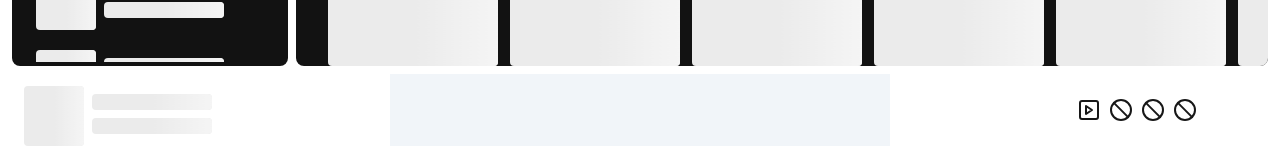
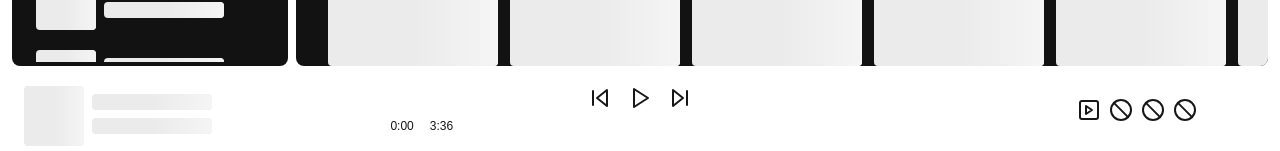
Before and after one commit to ThauanSilva03/Spotify-2, a Next.js app: page / in a window 1280 px wide. Shown: the part 798-949 px from the top of the page. Built offline with nearby package versions, Linux system fonts and the light colour scheme.

Commit message:
feat: play/pause bar

```diff
--- a/src/app/page.tsx
+++ b/src/app/page.tsx
@@ -9,8 +9,11 @@ import {
   GalleryVerticalEnd,
   Library,
   LucideHouse,
+  Play,
   Plus,
   Search,
+  SkipBack,
+  SkipForward,
   SquarePlay,
 } from "lucide-react";
 import Button from "./components/library/button";
@@ -197,7 +200,24 @@ export default function Home() {
         <div className="w-[15%] h-full">
           <CardMusic />
         </div>
-        <div className="bg-slate-100 w-[40%] h-full"></div>
+        <div className="w-[40%] h-full flex flex-col justify-center items-center gap-y-2">
+          <div className="flex items-center gap-x-4">
+            <button>
+              <SkipBack />
+            </button>
+            <button>
+              <Play />
+            </button>
+            <button>
+              <SkipForward />
+            </button>
+          </div>
+          <div className="w-full flex flex-row items-center gap-x-2">
+            <div className="text-xs">0:00</div>
+            <div className="bg-slate-50 h-1 rounded-full"></div>
+            <div className="text-xs">3:36</div>
+          </div>
+        </div>
         <div className="w-[15%] h-full flex items-center gap-2">
           <button onClick={() => setShowLeft(!showLeft)}>
             <SquarePlay />
```
